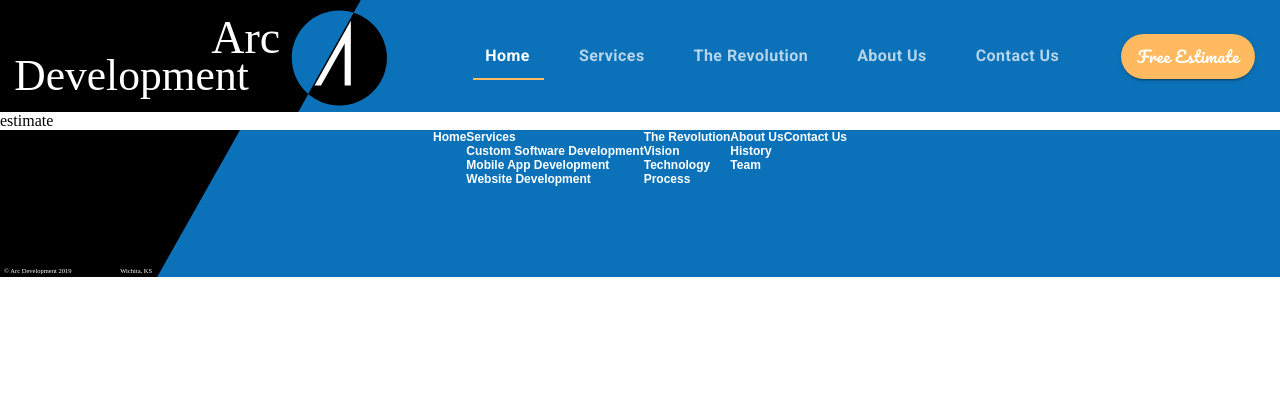
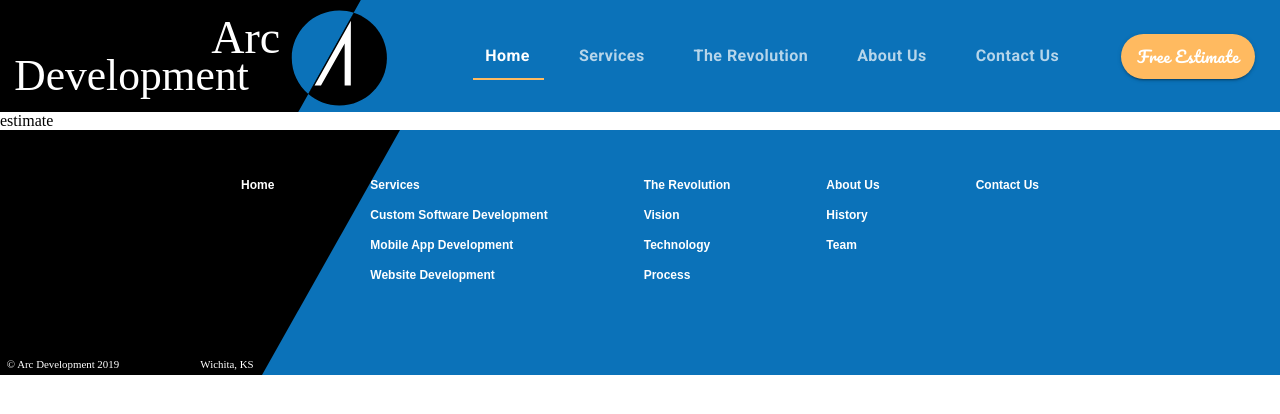
Before and after one commit to aniket1012/archdevelopment, a React (Create React App) app: page /estimate in a window 1280 px wide. Shown: the top 414 px of the page. Built offline with nearby package versions, Linux system fonts and the light colour scheme.

Commit message:
refactored code to lift state from header to app componenet to give footer accesss to state and state functions to correcctly indicate active tab and proper route info

```diff
--- a/src/Components/App.js
+++ b/src/Components/App.js
@@ -1,4 +1,4 @@
-import React from 'react'
+import React, {useState} from 'react'
 import {
   ThemeProvider,
 } from "@material-ui/core/styles";
@@ -12,24 +12,69 @@ import theme from './UI/Theme'
 
 
 function App() {
+
+  const [value, setValue] = useState(0);
+  const [selectedIndex, setSelectedIndex] = useState(0);
+
   return (
     <ThemeProvider theme={theme}>
       <BrowserRouter>
-      <Header />
-      <Switch>
-        <Route exact path='/' component={() => <div style={{height: '2000px'}}>HOME</div>}/>
-        <Route exact path='/services' component={() => <div>services</div>}/>
-        <Route exact path='/customsoftware' component={() => <div>customsoftware</div>}/>
-        <Route exact path='/mobileapps' component={() => <div>mobileapps</div>}/>
-        <Route exact path='/websites' component={() => <div>webdsites</div>}/>
-        <Route exact path='/revolution' component={() => <div>revolution</div>}/>
-        <Route exact path='/about' component={() => <div>about</div>}/>
-        <Route exact path='/contact' component={() => <div>contact</div>}/>
-        <Route exact path='/estimate' component={() => <div>estimate</div>}/>
-      </Switch>
-      <Footer/>
+        <Header
+          value={value}
+          setValue={setValue}
+          selectedIndex={selectedIndex}
+          setSelectedIndex={setSelectedIndex}
+        />
+        <Switch>
+          <Route
+            exact
+            path="/"
+            component={() => <div style={{ height: "2000px" }}>HOME</div>}
+          />
+          <Route exact path="/services" component={() => <div>services</div>} />
+          <Route
+            exact
+            path="/customsoftware"
+            component={() => <div>customsoftware</div>}
+          />
+          <Route
+            exact
+            path="/mobileapps"
+            component={() => <div>mobileapps</div>}
+          />
+          <Route
+            exact
+            path="/websites"
+            component={() => <div>webdsites</div>}
+          />
+          <Route
+            exact
+            path="/revolution"
+            component={() => <div>revolution</div>}
+          />
+          <Route
+            exact
+            path="/about"
+            component={() => <div>about</div>}
+          />
+          <Route
+            exact
+            path="/contact"
+            component={() => <div>contact</div>}
+          />
+          <Route
+            exact
+            path="/estimate"
+            component={() => <div>estimate</div>}
+          />
+        </Switch>
+        <Footer
+          value={value}
+          setValue={setValue}
+          selectedIndex={selectedIndex}
+          setSelectedIndex={setSelectedIndex}
+        />
       </BrowserRouter>
-
     </ThemeProvider>
   );
 }
--- a/src/Components/UI/Footer.js
+++ b/src/Components/UI/Footer.js
@@ -3,6 +3,7 @@ import { makeStyles } from '@material-ui/styles'
 import {
     Grid
     } from '@material-ui/core'
+import { Link } from 'react-router-dom'
 
 import footerAdornment from '../../assets/Footer Adornment.svg'
 
@@ -15,13 +16,13 @@ const useStyles = makeStyles((theme) => ({
     position: "relative",
   },
   adornment: {
-    width: "15em",
+    width: "25em",
     verticalAlign: "bottom",
     [theme.breakpoints.down("md")]: {
-      width: "12em",
+      width: "21em",
     },
     [theme.breakpoints.down("xs")]: {
-      width: "10em",
+      width: "15em",
     },
   },
   mainContainer: {
@@ -31,72 +32,157 @@ const useStyles = makeStyles((theme) => ({
     color: 'white',
     fontFamily: 'Arial',
     fontSize: '0.75rem',
-    fontWeight: 'bold'
+    fontWeight: 'bold',
+    textDecoration: 'none'
   },
+  gridItem: {
+      margin: '3em'
+  }
 }));
 
-function Footer() {
+function Footer(props) {
     const classes = useStyles()
 
 
     return (
       <footer className={classes.footer}>
         <Grid container justify="center" className={classes.mainContainer}>
-          <Grid item>
-            <Grid container direction="column">
-              <Grid item className={classes.link}>
+          <Grid item className={classes.gridItem}>
+            <Grid container direction="column" spacing={2}>
+              <Grid
+                item
+                className={classes.link}
+                component={Link}
+                to="/"
+                onClick={() => props.setValue(0)}
+              >
                 Home
               </Grid>
             </Grid>
           </Grid>
-          <Grid item>
-            <Grid container direction="column">
-              <Grid item className={classes.link}>
+          <Grid item className={classes.gridItem}>
+            <Grid container direction="column" spacing={2}>
+              <Grid
+                item
+                className={classes.link}
+                component={Link}
+                to="/services"
+                onClick={() => {
+                  props.setValue(1);
+                  props.setSelectedIndex(0);
+                }}
+              >
                 Services
               </Grid>
-              <Grid item className={classes.link}>
+              <Grid
+                item
+                className={classes.link}
+                component={Link}
+                to="/customsoftware"
+                onClick={() => {props.setValue(1); props.setSelectedIndex(1)}}
+              >
                 Custom Software Development
               </Grid>
-              <Grid item className={classes.link}>
+              <Grid
+                item
+                className={classes.link}
+                component={Link}
+                to="/mobileapps"
+                onClick={() => {
+                  props.setValue(1);
+                  props.setSelectedIndex(2);
+                }}
+              >
                 Mobile App Development
               </Grid>
-              <Grid item className={classes.link}>
+              <Grid
+                item
+                className={classes.link}
+                component={Link}
+                to="/websites"
+                onClick={() => {
+                  props.setValue(1);
+                  props.setSelectedIndex(3);
+                }}
+              >
                 Website Development
               </Grid>
             </Grid>
           </Grid>
-          <Grid item>
-            <Grid container direction="column">
-              <Grid item className={classes.link}>
+          <Grid item className={classes.gridItem}>
+            <Grid container direction="column" spacing={2}>
+              <Grid
+                item
+                className={classes.link}
+                component={Link}
+                to="/revolution"
+                onClick={() => props.setValue(2)}
+              >
                 The Revolution
               </Grid>
-              <Grid item className={classes.link}>
+              <Grid
+                item
+                className={classes.link}
+                component={Link}
+                to="/revolution"
+                onClick={() => props.setValue(2)}
+              >
                 Vision
               </Grid>
-              <Grid item className={classes.link}>
+              <Grid
+                item
+                className={classes.link}
+                component={Link}
+                to="/revolution"
+                onClick={() => props.setValue(2)}
+              >
                 Technology
               </Grid>
-              <Grid item className={classes.link}>
+              <Grid item className={classes.link} component={Link} to="/">
                 Process
               </Grid>
             </Grid>
           </Grid>
-          <Grid item>
-              <Grid container direction='column'>
-                  <Grid item className={classes.link}>
+          <Grid item className={classes.gridItem}>
+            <Grid container direction="column" spacing={2}>
+              <Grid
+                item
+                className={classes.link}
+                component={Link}
+                to="/about"
+                onClick={() => props.setValue(3)}
+              >
                 About Us
               </Grid>
-                  <Grid item className={classes.link}>
+              <Grid
+                item
+                className={classes.link}
+                component={Link}
+                to="/about"
+                onClick={() => props.setValue(3)}
+              >
                 History
               </Grid>
-                  <Grid item className={classes.link}>
+              <Grid
+                item
+                className={classes.link}
+                component={Link}
+                to="/about"
+                onClick={() => props.setValue(3)}
+              >
                 Team
               </Grid>
             </Grid>
           </Grid>
-          <Grid item>
-              <Grid container directionm='column'>
-                  <Grid item className={classes.link}>
+          <Grid item className={classes.gridItem}>
+            <Grid container directionm="column" spacing={2}>
+              <Grid
+                item
+                className={classes.link}
+                component={Link}
+                to="/contact"
+                onClick={() => props.setValue(4)}
+              >
                 Contact Us
               </Grid>
             </Grid>
--- a/src/Components/UI/Header.js
+++ b/src/Components/UI/Header.js
@@ -131,13 +131,12 @@ const Header =(props)  => {
     const matches = useMediaQuery(theme.breakpoints.down('md'))
 
     const [openDrawer, setOpenDrawer] = useState(false)
-    const[value, setValue] = useState(0)
+
     const[anchorEl, setAnchorEl] = useState(null)
     const[openMenu, setOpenMenu] = useState(false)
-    const[selectedIndex, setSelectedIndex] = useState(0)
 
     const handleChange = (e, newValue) => {
-        setValue(newValue)
+        props.setValue(newValue)
     }
 
     const handleClick = (event) => {
@@ -148,7 +147,7 @@ const Header =(props)  => {
     const handleMenuItemClick = (event, index) => {
       setAnchorEl(null)
       setOpenMenu(false)
-      setSelectedIndex(index)
+      props.setSelectedIndex(index)
     }
 
     const handleClose = (event) => {
@@ -176,10 +175,10 @@ const Header =(props)  => {
       [...menuOptions, ...routes].forEach(route => {
         switch(window.location.pathname) {
           case `${route.link}`:
-            if(value !== route.activeIndex) {
-              setValue(route.activeIndex)
-              if(route.selectedIndex && route.selectedIndex !== selectedIndex) {
-                setSelectedIndex(route.selectedIndex)
+            if(props.value !== route.activeIndex) {
+              props.setValue(route.activeIndex)
+              if(route.selectedIndex && route.selectedIndex !== props.selectedIndex) {
+                props.setSelectedIndex(route.selectedIndex)
               }
             }
             break;
@@ -187,14 +186,14 @@ const Header =(props)  => {
               break;
         }
       })
-       }, [value,menuOptions,selectedIndex,routes])
+       }, [props.value,menuOptions,props.selectedIndex,routes, props])
 
 
 
     const tabs = (
       <React.Fragment>
         <Tabs
-          value={value}
+          value={props.value}
           onChange={handleChange}
           className={classes.tabContainer}
           indicatorColor="secondary"
@@ -240,10 +239,10 @@ const Header =(props)  => {
               classes={{ root: classes.menuItem }}
               onClick={(event) => {
                 handleMenuItemClick(event, index);
-                setValue(1);
+                props.setValue(1);
                 handleClose();
               }}
-              selected={index === selectedIndex && value === 1}
+              selected={index === props.selectedIndex && props.value === 1}
             >
               {option.name}
             </MenuItem>
@@ -267,12 +266,12 @@ const Header =(props)  => {
             {routes.map((route,index)=> (
               <ListItem
                 key={`${route}${route.activeIndex}`}
-                onClick={() => {setOpenDrawer(false); setValue(route.activeIndex)}}
+                onClick={() => {setOpenDrawer(false); props.setValue(route.activeIndex)}}
                 divider
                 button
                 component={Link}
                 to={route.link}
-                selected={value === route.activeIndex}
+                selected={props.value === route.activeIndex}
                 classes={{selected: classes.drawerItemSelected}}
               >
                 <ListItemText
@@ -289,8 +288,8 @@ const Header =(props)  => {
               component={Link}
               to={"/estimate"}
               classes={{root: classes.drawerItemEstimate, selected: classes.drawerItemSelected}}
-              onClick={() => {setOpenDrawer(false); setValue(5)}}
-              selected={value === 5}
+              onClick={() => {setOpenDrawer(false); props.setValue(5)}}
+              selected={props.value === 5}
             >
               <ListItemText
                 className={classes.drawerItem}
@@ -311,7 +310,7 @@ const Header =(props)  => {
             <ElevationScroll>
                 <AppBar position='fixed' color='primary' className={classes.appbar}>
                     <Toolbar disableGutters>
-                        <Button component={Link} to='/' className={classes.logoContainer} onClick={()=>setValue(0)} disableRipple>
+                        <Button component={Link} to='/' className={classes.logoContainer} onClick={()=>props.setValue(0)} disableRipple>
                             <img src={logo} alt='company logo' className={classes.logo}/>
                         </Button>
                         {matches ? drawer : tabs}
```
Lines whose indentation alone changed are shown as unchanged.
